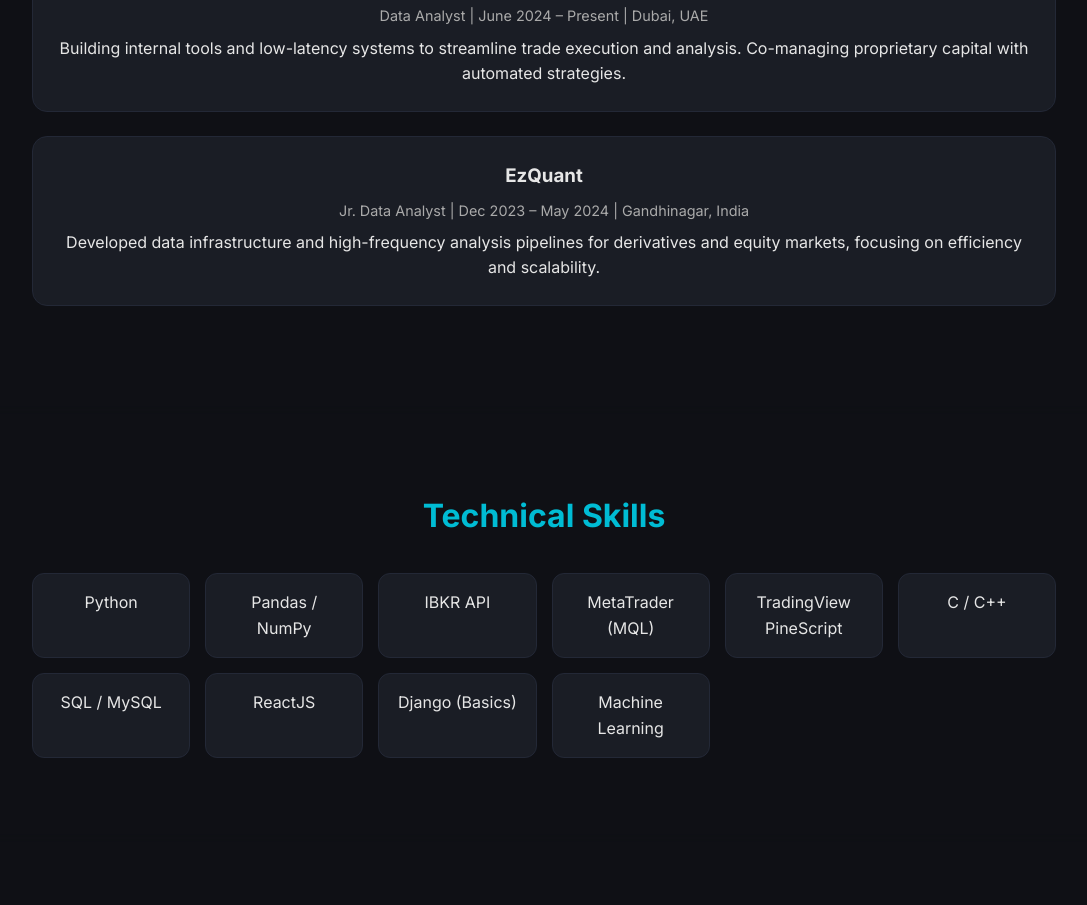
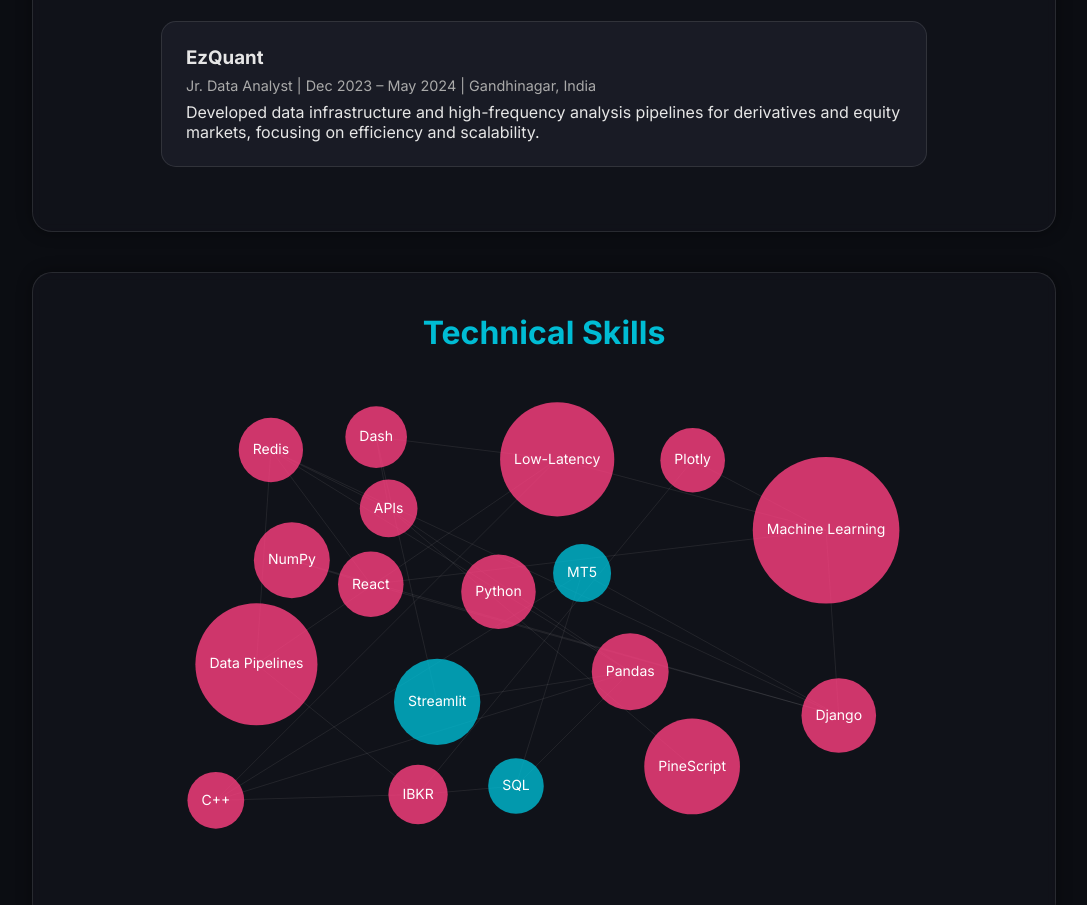
Before and after one commit to parva2612/parva2612.github.io, a plain HTML site: page index.html in a window 1280 px wide. Shown: the part 1543-2448 px from the top of the page, without its empty margins (96-1183 px from the left). Drawn offline with Linux system fonts and the light colour scheme.

Commit message:
updated styles

```diff
--- a/index.html
+++ b/index.html
@@ -5,13 +5,22 @@
   <meta charset="UTF-8">
   <meta name="viewport" content="width=device-width, initial-scale=1.0">
   <title>P.B. | Data. Dev. Derivatives.</title>
+
   <link rel="stylesheet" href="styles.css">
   <link rel="stylesheet" href="https://cdnjs.cloudflare.com/ajax/libs/font-awesome/6.5.0/css/all.min.css">
-
   <script src="script.js" defer></script>
 </head>
 <body>
-  <!-- Floating Elements Background -->
+  <!-- Loading Screen -->
+  <div id="loader">
+    <div class="terminal-text" id="loaderText">
+      <p>&gt; Initializing trading engine...</p>
+      <p>&gt; Loading systems...</p>
+      <p>&gt; Systems online ✅</p>
+    </div>
+  </div>
+
+  <!-- Background Layers -->
   <canvas id="floatingBackground"></canvas>
 
   <!-- Header -->
@@ -25,7 +34,7 @@
   </header>
 
   <!-- Freelance Section -->
-  <section id="freelance" class="section">
+  <section id="freelance" class="section glass">
     <h2>Freelance Work & Trading Platforms</h2>
     <p>I design and develop automated trading systems and infrastructure across multiple platforms, with experience in:</p>
     <div class="tech-grid">
@@ -40,7 +49,7 @@
   </section>
 
   <!-- Professional Experience -->
-  <section id="experience" class="section">
+  <section id="experience" class="section glass">
     <h2>Professional Experience</h2>
 
     <div class="exp-card">
@@ -56,55 +65,34 @@
     </div>
   </section>
 
+  <!-- Canvas-based Graph Block -->
+  <!-- <div class="skills-graph-wrapper">
+    <canvas id="skillsCanvas"></canvas>
+  </div> -->
+
   <!-- Skills -->
-  <section id="skills" class="section">
+  <section id="skills" class="section glass">
   <h2>Technical Skills</h2>
-    <div class="skills-grid">
-      <div class="skill">Python</div>
-      <div class="skill">Pandas / NumPy</div>
-      <div class="skill">IBKR API</div>
-      <div class="skill">MetaTrader (MQL)</div>
-      <div class="skill">TradingView PineScript</div>
-      <div class="skill">C / C++</div>
-      <div class="skill">SQL / MySQL</div>
-      <div class="skill">ReactJS</div>
-      <div class="skill">Django (Basics)</div>
-      <div class="skill">Machine Learning</div>
+
+    <div class="skills-graph-wrapper">
+      <canvas id="skillsCanvas"></canvas>
     </div>
   </section>
 
-  <!-- Contact -->
-  <!-- <section id="contact" class="section contact"> -->
-    <!-- <h2>Contact Me</h2> -->
-    <!-- <p>Have a project or collaboration in mind? Let’s talk.</p> -->
-    <!-- <form action="https://formspree.io/f/mkgqpdpb" method="POST" class="contact-form"> -->
-      <!-- <input type="text" name="name" placeholder="Your Name" required> -->
-      <!-- <input type="email" name="_replyto" placeholder="Your Email" required> -->
-      <!-- <textarea name="message" placeholder="Your Message" rows="5" required></textarea> -->
-      <!-- <button type="submit" class="btn">Send Message</button> -->
-    <!-- </form> -->
-  <!-- </section> -->
 
   <!-- Contact -->
-  <section id="contact" class="section contact">
+  <section id="contact" class="section glass contact">
     <h2>Contact Me</h2>
     <p>Have a project or collaboration in mind? Let’s talk.</p>
-    <!-- <br> -->
     <form action="https://formspree.io/f/mkgqpdpb" method="POST" class="contact-form">
       <input type="text" name="name" placeholder="Your Name" required>
       <input type="email" name="_replyto" placeholder="Your Email" required>
       <textarea name="message" placeholder="Your Message (minimum 20 characters)" rows="5" required minlength="20"></textarea>
       <button type="submit" class="btn">Send Message</button>
     </form>
-    <br>
-    <hr style="height: 0.25px; border: none; background-color: #FFFFFF50;">
-    <br>
 
-    <!-- <div class="contact-links">
-      <a href="mailto:parva.creats@gmail.com" class="btn contact-btn" target="_blank" rel="noopener">Email</a>
-      <a href="https://www.linkedin.com/in/parva-bhavsar/" class="btn contact-btn" target="_blank" rel="noopener">LinkedIn</a>
-      <a href="https://github.com/parva2612" class="btn contact-btn" target="_blank" rel="noopener">GitHub</a>
-    </div> -->
+    <br><hr style="height: 0.25px; border: none; background-color: #FFFFFF50;"><br>
+
     <div class="contact-links">
       <a href="mailto:parva.creats@gmail.com" class="btn contact-link" target="_blank" rel="noopener">
         <i class="fas fa-envelope"></i> Gmail
@@ -118,7 +106,7 @@
     </div>
   </section>
 
-  <footer>
+  <footer class="'foot">
     <p>© 2025 Parva Bhavsar | Built with ❤️ & caffeine</p>
   </footer>
 </body>
--- a/script.js
+++ b/script.js
@@ -1,126 +1,167 @@
-// Smooth scrolling for internal links
-document.querySelectorAll('a[href^="#"]').forEach(anchor => {
-  anchor.addEventListener('click', function (e) {
-    e.preventDefault();
-    document.querySelector(this.getAttribute('href')).scrollIntoView({
-      behavior: 'smooth'
-    });
-  });
+function getRandomIntStep10(min = 750, max = 1250) {
+  const step = 10;
+  const range = Math.floor((max - min) / step) + 1;
+  const randomStep = Math.floor(Math.random() * range);
+  return min + randomStep * step;
+}
+
+// ===== LOADER =====
+window.addEventListener("load", () => {
+  const loader = document.getElementById("loader");
+  setTimeout(() => loader.classList.add("fade-out"), getRandomIntStep10());
 });
 
-function validateForm() {
-  const message = document.getElementById('message');
-  if (message.value.trim().length < 20) {
-    alert("Message must be at least 20 characters long.");
-    message.focus();
-    return false;
+// ===== FLOATING BACKGROUND (SUBTLE PARTICLES) =====
+const canvasBG = document.getElementById("floatingBackground");
+const ctxBG = canvasBG.getContext("2d");
+let particles = [];
+
+function resizeCanvasBG() {
+  canvasBG.width = window.innerWidth;
+  canvasBG.height = window.innerHeight;
+}
+resizeCanvasBG();
+window.addEventListener("resize", resizeCanvasBG);
+
+function createParticles() {
+  particles = [];
+  for (let i = 0; i < 30; i++) {
+    particles.push({
+      x: Math.random() * canvasBG.width,
+      y: Math.random() * canvasBG.height,
+      r: Math.random() * 2 + 1,
+      dx: (Math.random() - 0.5) * 0.3,
+      dy: (Math.random() - 0.5) * 0.3,
+      color: Math.random() > 0.5 ? "rgba(0,188,212,0.2)" : "rgba(255,64,129,0.2)"
+    });
   }
-  return true;
+}
+createParticles();
+
+function animateBG() {
+  ctxBG.clearRect(0, 0, canvasBG.width, canvasBG.height);
+  particles.forEach(p => {
+    ctxBG.beginPath();
+    ctxBG.arc(p.x, p.y, p.r, 0, Math.PI * 2);
+    ctxBG.fillStyle = p.color;
+    ctxBG.fill();
+
+    p.x += p.dx;
+    p.y += p.dy;
+
+    if (p.x < 0 || p.x > canvasBG.width) p.dx *= -1;
+    if (p.y < 0 || p.y > canvasBG.height) p.dy *= -1;
+  });
+  requestAnimationFrame(animateBG);
+}
+animateBG();
+
+// ===== SKILLS CLOUD (RANDOM SLOW DRIFT) =====
+const skills = [
+  "Python", "Pandas", "NumPy", "C++", "SQL", "Redis", "MT5", "React", "PineScript",
+  "Django", "IBKR", "Machine Learning", "Dash", "Plotly", "Streamlit",
+  "APIs", "Data Pipelines", "Low-Latency"
+];
+
+const canvas = document.getElementById("skillsCanvas");
+const ctx = canvas.getContext("2d");
+let nodes = [];
+
+function resizeCanvas() {
+  const wrapper = document.querySelector(".skills-graph-wrapper");
+  const dpr = window.devicePixelRatio || 1;
+
+  const width = wrapper.offsetWidth;
+  const height = wrapper.offsetHeight;
+
+  canvas.width = width * dpr;
+  canvas.height = height * dpr;
+  canvas.style.width = width + "px";
+  canvas.style.height = height + "px";
+
+  ctx.setTransform(1, 0, 0, 1, 0, 0);
+  ctx.scale(dpr, dpr);
 }
 
+function generateNodes() {
+  nodes = [];
+  ctx.font = "14px Inter";
 
-// ===== Floating Objects Background =====
-const canvas = document.getElementById("floatingBackground");
-const ctx = canvas.getContext("2d");
-let floatingObjects = [];
-let images = [];
-let numObjects = 20; // total number of floating items
-const folder = "elements/";
+  const padding = 20;
+  const width = canvas.clientWidth;
+  const height = canvas.clientHeight;
 
-// Automatically load filenames based on pattern
-const suffixes = [
-  "green_christmas_1", "green_christmas_2", "red_christmas_1", "red_christmas_2",
-//   "green_1", "red_christmas_2"
-];
+  let attempts = 0;
+  for (let i = 0; i < skills.length && attempts < 3000; ) {
+    const text = skills[i];
+    const textWidth = ctx.measureText(text).width;
+    const radius = textWidth / 2 + 14;
 
-// Create image list
-// images = suffixes.map(s => `${folder}floating_object_${s}.png`);
-images = suffixes.map(s => `${folder}floating_object_${s}.jpg`);
+    const x = Math.random() * (width - 2 * radius - padding * 2) + radius + padding;
+    const y = Math.random() * (height - 2 * radius - padding * 2) + radius + padding;
 
-function resizeCanvas() {
-  canvas.width = window.innerWidth;
-  canvas.height = window.innerHeight;
-}
-window.addEventListener("resize", resizeCanvas);
-resizeCanvas();
+    let overlap = false;
+    for (const node of nodes) {
+      const dx = node.x - x;
+      const dy = node.y - y;
+      const dist = Math.sqrt(dx * dx + dy * dy);
+      if (dist < node.radius + radius + 10) {
+        overlap = true;
+        break;
+      }
+    }
 
-class FloatingItem {
-  constructor(img) {
-    this.img = img;
-    this.reset(true);
-  }
-
-  reset(initial = false) {
-    this.x = Math.random() * canvas.width;
-    this.y = Math.random() * canvas.height;
-    this.size = 30 + Math.random() * 50;
-    this.speedX = (Math.random() - 0.5) * 0.3;
-    this.speedY = (Math.random() - 0.5) * 0.3;
-    // this.rotation = Math.random() * Math.PI * 2;
-    // this.rotationSpeed = (Math.random() - 0.5) * 0.001;
-    this.rotation = Math.random() * Math.PI * 0;
-    this.rotationSpeed = (Math.random() - 0.5) * 0;
-    this.opacity = 0.2 + Math.random() * 0.7;
-  }
-
-  update() {
-    this.x += this.speedX;
-    this.y += this.speedY;
-    this.rotation += this.rotationSpeed;
-
-    // Wrap around screen edges
-    if (this.x < -this.size) this.x = canvas.width + this.size;
-    if (this.x > canvas.width + this.size) this.x = -this.size;
-    if (this.y < -this.size) this.y = canvas.height + this.size;
-    if (this.y > canvas.height + this.size) this.y = -this.size;
-  }
-
-  draw(ctx) {
-    ctx.save();
-    ctx.globalAlpha = this.opacity;
-    ctx.translate(this.x, this.y);
-    ctx.rotate(this.rotation);
-    ctx.drawImage(this.img, -this.size / 2, -this.size / 2, this.size, this.size);
-    ctx.restore();
+    if (!overlap) {
+      nodes.push({ text, x, y, radius });
+      i++;
+    }
+    attempts++;
   }
 }
 
-// ctx.fillStyle = "lime";
-// ctx.font = "24px monospace";
-// ctx.fillText("Canvas Works!", 100, 100);
+function drawGraph() {
+  const width = canvas.clientWidth;
+  const height = canvas.clientHeight;
+  ctx.clearRect(0, 0, width, height);
 
-function initFloatingObjects() {
-  const loadedImages = [];
+  ctx.textAlign = "center";
+  ctx.textBaseline = "middle";
+  ctx.font = "14px Inter";
 
-  let loadedCount = 0;
-  images.forEach(src => {
-    const img = new Image();
-    img.src = src;
-    img.onload = () => {
-      console.log("Loaded:", src);
-      loadedCount++;
-      loadedImages.push(img);
-      if (loadedCount === images.length) {
-        for (let i = 0; i < numObjects; i++) {
-          const img = loadedImages[Math.floor(Math.random() * loadedImages.length)];
-          floatingObjects.push(new FloatingItem(img));
-        }
-        animateFloatingObjects();
+  // Draw connections
+  ctx.strokeStyle = "rgba(255,255,255,0.08)";
+  for (let i = 0; i < nodes.length; i++) {
+    for (let j = i + 1; j < nodes.length; j++) {
+      if (Math.random() > 0.8) {
+        ctx.beginPath();
+        ctx.moveTo(nodes[i].x, nodes[i].y);
+        ctx.lineTo(nodes[j].x, nodes[j].y);
+        ctx.stroke();
       }
-    };
-    img.onerror = () => console.error("Failed to load:", src);
+    }
+  }
+
+  // Draw nodes
+  nodes.forEach(n => {
+    // Circle
+    ctx.beginPath();
+  ctx.fillStyle = Math.random() > 0.5
+    ? "rgba(0,188,212,0.8)"
+    : "rgba(255,64,129,0.8)";
+    ctx.arc(n.x, n.y, n.radius, 0, Math.PI * 2);
+    ctx.fill();
+
+    // Text
+    ctx.fillStyle = "#fff";
+    ctx.fillText(n.text, n.x, n.y);
   });
 }
 
-function animateFloatingObjects() {
-  ctx.clearRect(0, 0, canvas.width, canvas.height);
-
-  floatingObjects.forEach(obj => {
-    obj.update();
-    obj.draw(ctx);
-  });
-
-  requestAnimationFrame(animateFloatingObjects);
+function initGraph() {
+  resizeCanvas();
+  generateNodes();
+  drawGraph();
 }
 
-initFloatingObjects();
+window.addEventListener("load", initGraph);
+window.addEventListener("resize", initGraph);
--- a/styles.css
+++ b/styles.css
@@ -1,13 +1,14 @@
 @import url('https://fonts.googleapis.com/css2?family=Inter:wght@400;600;700&display=swap');
 
 :root {
-  --bg: #0f1116;
-  --card: #1a1d25;
+  --bg: #0b0d12;
+  --card: rgba(20, 22, 30, 0.6);
   --text: #e6e6e6;
   --accent: #00bcd4;
   --highlight: #ff4081;
 }
 
+/* ========== GLOBAL ========== */
 * {
   margin: 0;
   padding: 0;
@@ -18,25 +19,60 @@ body {
   font-family: 'Inter', sans-serif;
   background: var(--bg);
   color: var(--text);
-  line-height: 1.6;
+  overflow-x: hidden;
+  scroll-behavior: smooth;
 }
 
-header.hero {
+/* ========== LOADER ========== */
+#loader {
+  position: fixed;
+  inset: 0;
+  background: #000;
+  color: #0f0;
+  font-family: 'Courier New', monospace;
+  font-size: 1rem;
+  display: flex;
+  align-items: center;
+  justify-content: center;
+  flex-direction: column;
+  z-index: 9999;
+  opacity: 1;
+  transition: opacity 1s ease;
+}
+
+#loader.fade-out {
+  opacity: 0;
+  pointer-events: none;
+}
+
+/* ========== HERO ========== */
+.hero {
   height: 100vh;
   display: flex;
   align-items: center;
   justify-content: center;
   text-align: center;
-  background: radial-gradient(circle at 20% 30%, #1b2130, #0f1116);
+  background: transparent;
+    z-index: 5; /* ensures it's above the canvas */
+  color: #fff; /* visible fallback color */
+  margin: 10px;
 }
-
 .hero-content h1 {
   font-size: 3rem;
-  color: var(--accent);
+  background: linear-gradient(135deg, var(--accent), var(--highlight));
+  background-clip: text;
+  -webkit-background-clip: text;
+  -webkit-text-fill-color: transparent; /* ensures visibility on WebKit browsers */
+  color: transparent; /* fallback */
+  text-shadow: 0 0 20px rgba(0, 188, 212, 0.3), 0 0 40px rgba(255, 64, 129, 0.2);
+}
+.hero-content {
+  position: relative;
+  z-index: 6; /* above background and any other layers */
 }
 
 .hero-content h2 {
-  color: var(--highlight);
+  color: var(--accent);
   margin-top: 0.5rem;
 }
 
@@ -47,30 +83,54 @@ header.hero {
 }
 
 .btn {
-  background: var(--accent);
+  background: linear-gradient(135deg, var(--accent), var(--highlight));
   color: #fff;
   border: none;
   padding: 0.8rem 1.5rem;
   border-radius: 30px;
   font-weight: 600;
   cursor: pointer;
-  transition: all 0.3s;
+  transition: all 0.3s ease;
+  box-shadow: 0 0 10px rgba(255,64,129,0.4);
+}
+.btn:hover {
+  transform: scale(1.05);
+  box-shadow: 0 0 20px rgba(0,188,212,0.6);
 }
 
-.btn:hover {
-  background: var(--highlight);
-  transform: scale(1.05);
+/* ========== SECTIONS ========== */
+.section {
+  padding: 40px 10%;
+  position: relative;
+  z-index: 2;
+  backdrop-filter: blur(5px);
+  animation: fadeIn 1s ease;
 }
 
-.section {
-  padding: 80px 10%;
-  text-align: center;
+.glass {
+  background: var(--card);
+  border-radius: 20px;
+  border: 1px solid rgba(255,255,255,0.1);
+  box-shadow: 0 0 15px rgba(0,0,0,0.4);
+  margin: 40px 10%;
 }
 
 .section h2 {
+  text-align: center;
+  font-size: 2rem;
   color: var(--accent);
   margin-bottom: 1.5rem;
-  font-size: 2rem;
+}
+
+/* ========== CARDS & GRID ========== */
+.skills-graph-wrapper {
+  position: relative;
+  width: 100%;
+  height: 500px;
+  overflow: hidden;
+  margin-top: 30px;
+  /* background: rgba(255, 255, 255, 0.02);  */
+  background: transparent;
 }
 
 .tech-grid, .skills-grid {
@@ -81,31 +141,27 @@ header.hero {
 }
 
 .tech-card, .skill {
-  background: var(--card);
+  background: rgba(30, 34, 44, 0.7);
   padding: 1rem;
   border-radius: 12px;
+  border: 1px solid rgba(255,255,255,0.1);
+  text-align: center;
   transition: 0.3s;
-  border: 1px solid #232836;
 }
-
 .tech-card:hover, .skill:hover {
-  background: var(--accent);
-  color: #fff;
   transform: translateY(-5px);
+  box-shadow: 0 0 10px rgba(0,188,212,0.3);
 }
 
 .exp-card {
-  background: var(--card);
+  background: rgba(30, 34, 44, 0.7);
   border-radius: 15px;
   padding: 1.5rem;
   margin-bottom: 1.5rem;
-  border: 1px solid #232836;
+  border: 1px solid rgba(255,255,255,0.1);
   transition: 0.3s;
 }
-
-.exp-card:hover {
-  border-color: var(--accent);
-}
+.exp-card:hover { border-color: var(--accent); }
 
 .role {
   display: block;
@@ -114,6 +170,7 @@ header.hero {
   margin: 0.5rem 0;
 }
 
+/* ========== CONTACT ========== */
 .contact-form {
   max-width: 500px;
   margin: 2rem auto 0;
@@ -121,71 +178,105 @@ header.hero {
   flex-direction: column;
   gap: 1rem;
 }
-
 .contact-form input, .contact-form textarea {
-  background: #1a1d25;
-  border: 1px solid #232836;
+  background: rgba(20, 22, 30, 0.8);
+  border: 1px solid rgba(255,255,255,0.1);
   border-radius: 8px;
   padding: 0.8rem;
   color: #fff;
   font-size: 1rem;
 }
 
+/* ===== Contact Buttons (Responsive) ===== */
+.contact-links {
+  display: flex;
+  justify-content: center;
+  flex-wrap: wrap;
+  gap: 0.6rem;
+  margin-top: 1rem;
+}
+
+.contact-link {
+  flex: 1 1 140px;
+  max-width: 180px;
+  background: linear-gradient(135deg, var(--accent), var(--highlight));
+  color: #fff;
+  border: none;
+  border-radius: 30px;
+  padding: 0.8rem 1.2rem;
+  text-align: center;
+  font-weight: 600;
+  cursor: pointer;
+  transition: all 0.3s ease;
+  box-shadow: 0 0 10px rgba(255,64,129,0.3);
+  text-decoration: none;
+}
+
+.contact-link i {
+  margin-right: 8px;
+}
+
+.contact-link:hover {
+  transform: scale(1.05);
+  box-shadow: 0 0 20px rgba(0,188,212,0.6);
+}
+
+/* Mobile adjustments */
+@media (max-width: 600px) {
+  .contact-links {
+    flex-direction: column;
+    align-items: center;
+  }
+
+  .contact-link {
+    width: 80%;
+    max-width: 300px;
+    max-height: 50px;
+  }
+}
+
+a {
+  text-decoration: None;
+}
+
+/* ========== FOOTER ========== */
 footer {
-  background: #101218;
+  position: relative;
+  z-index: 5;  /* must be above canvas (which is z-index: 0) */
+  background: rgba(15,17,22,0.85);
   text-align: center;
   padding: 1.5rem;
-  border-top: 1px solid #232836;
   color: #888;
+  border-top: 1px solid rgba(255,255,255,0.1);
+  backdrop-filter: blur(4px);
 }
 
-
-/* ===== Floating Elements Background ===== */
-/* #floatingBackground {
+/* ========== BACKGROUND CANVAS ========== */
+#floatingBackground, #skillsCanvas {
   position: fixed;
   top: 0;
   left: 0;
   width: 100%;
   height: 100%;
   z-index: 0;
-  background: radial-gradient(circle at 50% 50%, #0e1015, #090b10);
+  background: radial-gradient(ellipse at center, #0a0a0a 20%, #000 80%);
   pointer-events: none;
-  background: #111 !important;
-} */
+}
 
-#floatingBackground {
-  position: fixed;
+#skillsCanvas {
+  position: absolute;
   top: 0;
   left: 0;
-  width: 100vw;
-  height: 100vh;
-  z-index: 0;
-  /* background: radial-gradient(circle at 50% 50%, #0e1015, #090b10); */
-  background: #171C28;
-  pointer-events: none; /* so clicks go through */
-}
-/* Keep content above the background */
-.hero, .section, footer {
-  position: relative;
-  z-index: 2;
-  background: rgba(15,17,22,0.2); /* subtle, optional */
-  backdrop-filter: blur(2px);
+  width: 100%;
+  height: 100%;
+  z-index: 1;
+  pointer-events: none;
+  background: transparent;
 }
 
-/* Contact link container */
-.contact-links {
-  display: flex;
-  flex-wrap: wrap;
-  gap: 1rem; /* Padding between buttons */
-  justify-content: center;
-  margin-top: 1.5rem;
+
+/* ========== ANIMATIONS ========== */
+@keyframes fadeIn {
+  from { opacity: 0; transform: translateY(20px); }
+  to { opacity: 1; transform: translateY(0); }
 }
-
-/* Optional: Slight icon sizing adjustment */
-.contact-link i {
-  font-size: 1.1rem;
-}
-
-a {
-  text-decoration: none;
-}
```
Lines whose indentation alone changed are shown as unchanged.
